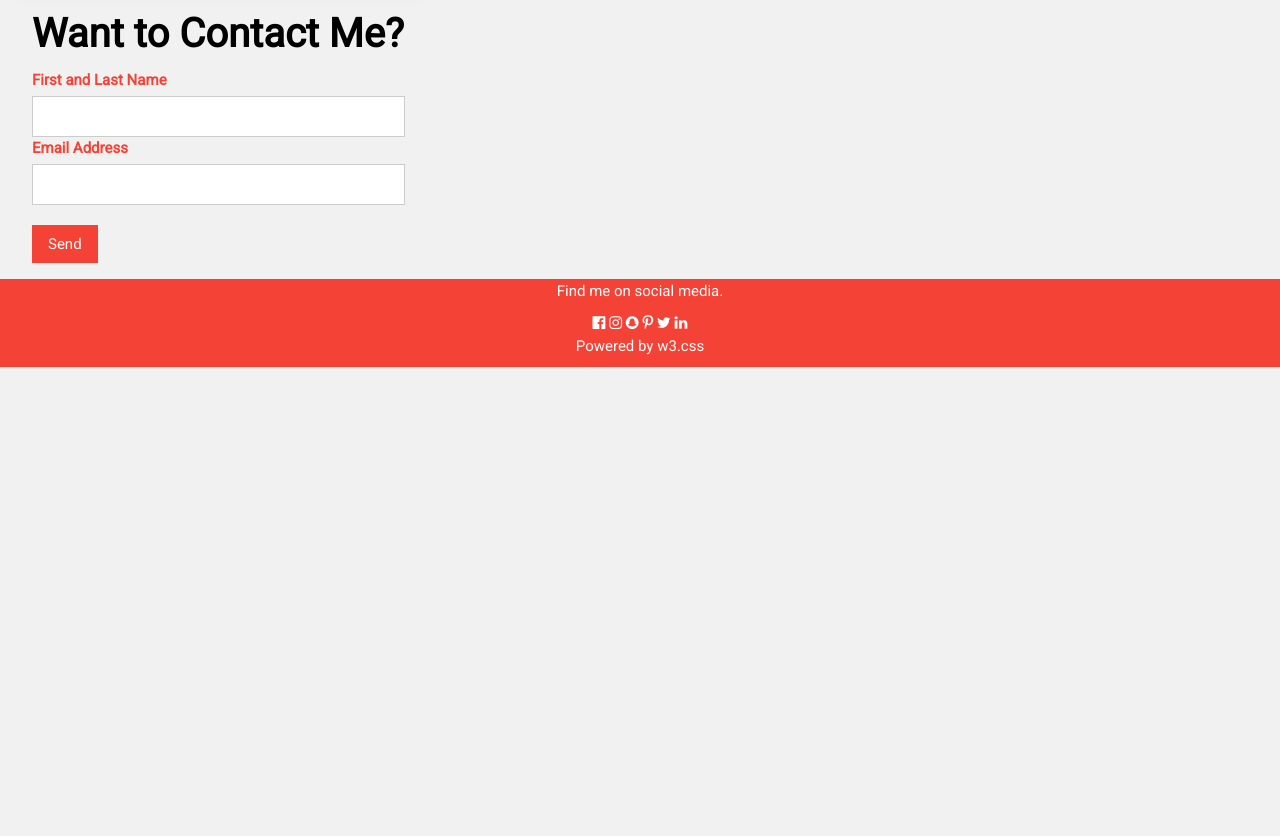
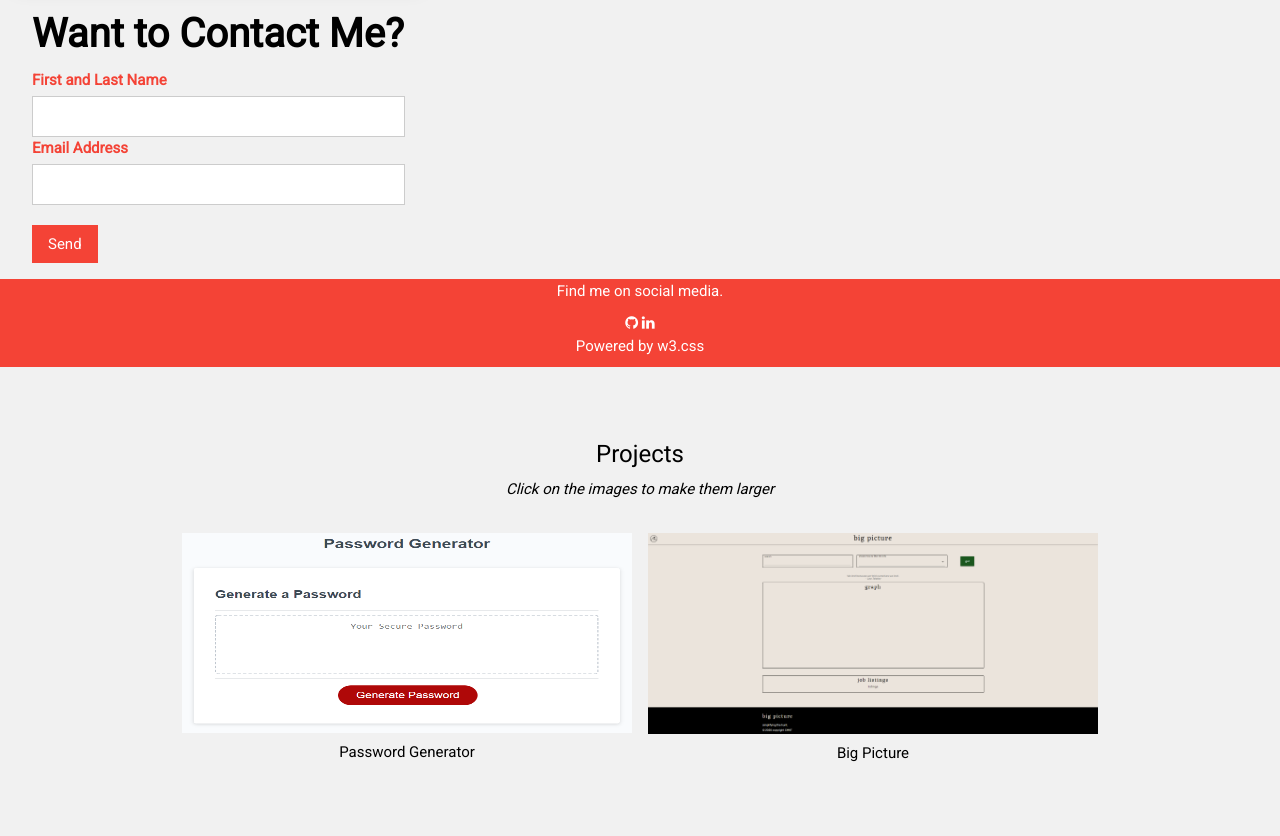
Before and after one commit to ChambersM97/8-Portfolio, a plain HTML site: page index.html in a window 1280 px wide. Shown: the part 1002-1838 px from the top of the page. Before the commit the page ends 1369 px from the top, so only its background shows below. Drawn offline with nearby package versions, Linux system fonts and the light colour scheme.

Commit message:
added portfolio and cleaned up code

```diff
--- a/index.html
+++ b/index.html
@@ -155,15 +155,33 @@ html,body,h1,h2,h3,h4,h5,h6 {font-family: "Roboto", sans-serif}
 <footer class="w3-container w3-red
  w3-center w3-margin-top">
   <p>Find me on social media.</p>
-  <i class="fa fa-facebook-official w3-hover-opacity"></i>
-  <i class="fa fa-instagram w3-hover-opacity"></i>
-  <i class="fa fa-snapchat w3-hover-opacity"></i>
-  <i class="fa fa-pinterest-p w3-hover-opacity"></i>
-  <i class="fa fa-twitter w3-hover-opacity"></i>
-  <i class="fa fa-linkedin w3-hover-opacity"></i>
+  <a href="https://github.com/ChambersM97"class="fa fa-github w3-hover-opacity"></a>
+  <a href="https://www.linkedin.com/in/chambers-mansour-87535417a/" target="_blank" class="fa fa-linkedin w3-hover-opacity"></a>
   <p>Powered by <a href="https://www.w3schools.com/w3css/default.asp" target="_blank">w3.css</a></p>
 </footer>
 
+<div class="w3-content w3-container w3-padding-64" id="portfolio">
+  <h3 class="w3-center">Projects</h3>
+  <p class="w3-center"><em>Click on the images to make them larger</em></p><br>
+  <!-- Responsive Grid. Four columns on tablets, laptops and desktops. Will stack on mobile devices/small screens (100% width) -->
+  <div class="w3-row-padding w3-center w3-show">
+    <div class="w3-col m6">
+      <img src="./Assests/03-javascript-homework-demo.png" style="width:100%;height: 200px" onclick="onClick(this)" class="w3-hover-opacity" alt="Password-Generator">
+      <button class="w3-button w3-text-black w3-hover-black"><a target="_blank" href="https://chambersm97.github.io/3_Password_Generator-/" >Password Generator</a></button>
+    </div>
+    <div class="w3-col m6">
+      <img src="./Assests/Big-Picture.PNG" style="width:100%" onclick="onClick(this)" class="w3-hover-opacity" alt="Big-Picture">
+      <button class="w3-button w3-text-black w3-hover-black"><a target="_blank" href="https://sakiskid.github.io/Big-Picture/" >Big Picture</a></button>
+    </div>
+  </div>
+
+<script>// Modal Image Gallery
+  function onClick(element) {
+    document.getElementById("img01").src = element.src;
+    document.getElementById("modal01").style.display = "block";
+    var captionText = document.getElementById("caption");
+    captionText.innerHTML = element.alt;
+  }</script>
 </body>
 </html>
 </body>
```
Also changed, not shown: portfolio.html (deleted, +0 -33 lines), Assests/03-javascript-homework-demo.png (added), Assests/Big-Picture.PNG (added), 1 other file.
